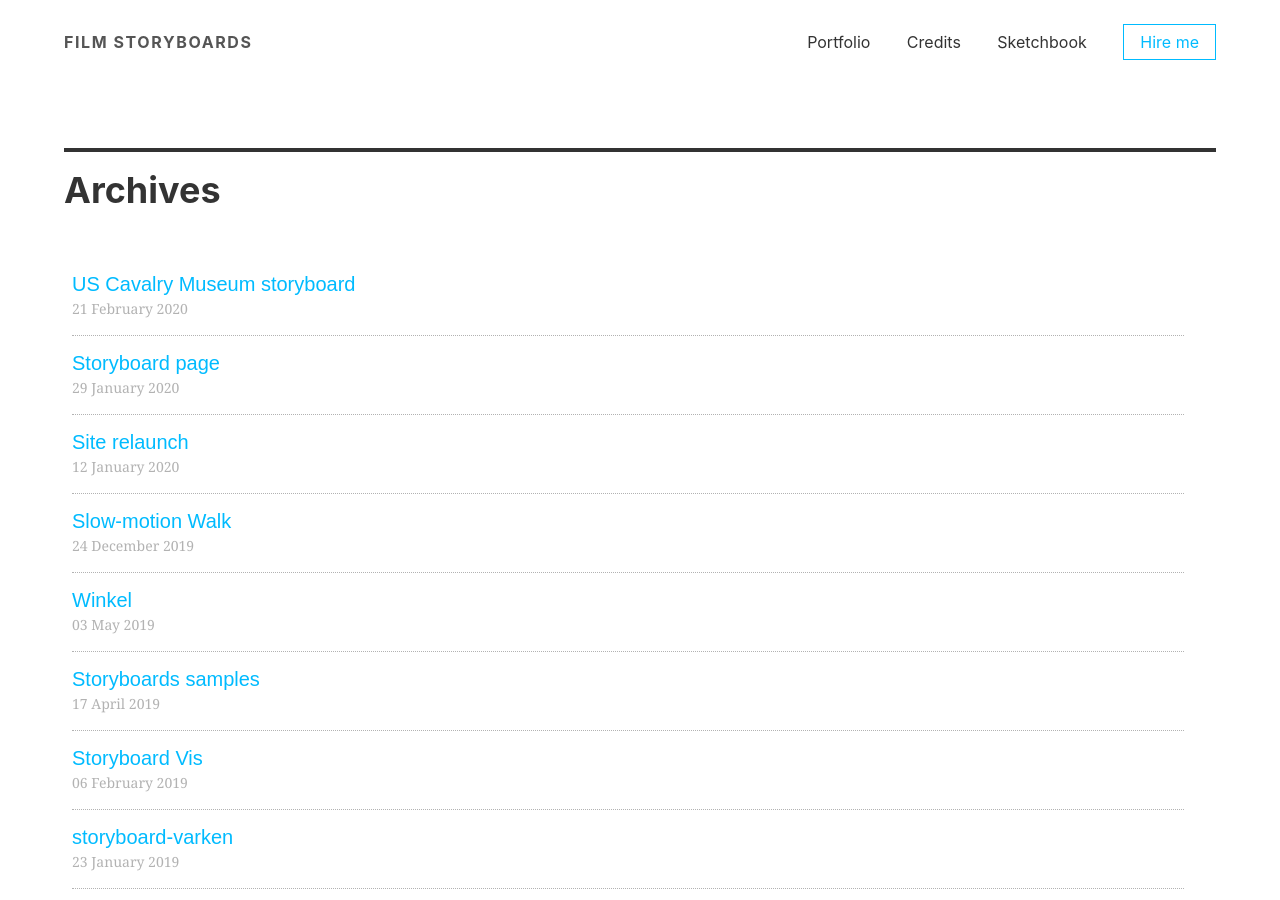
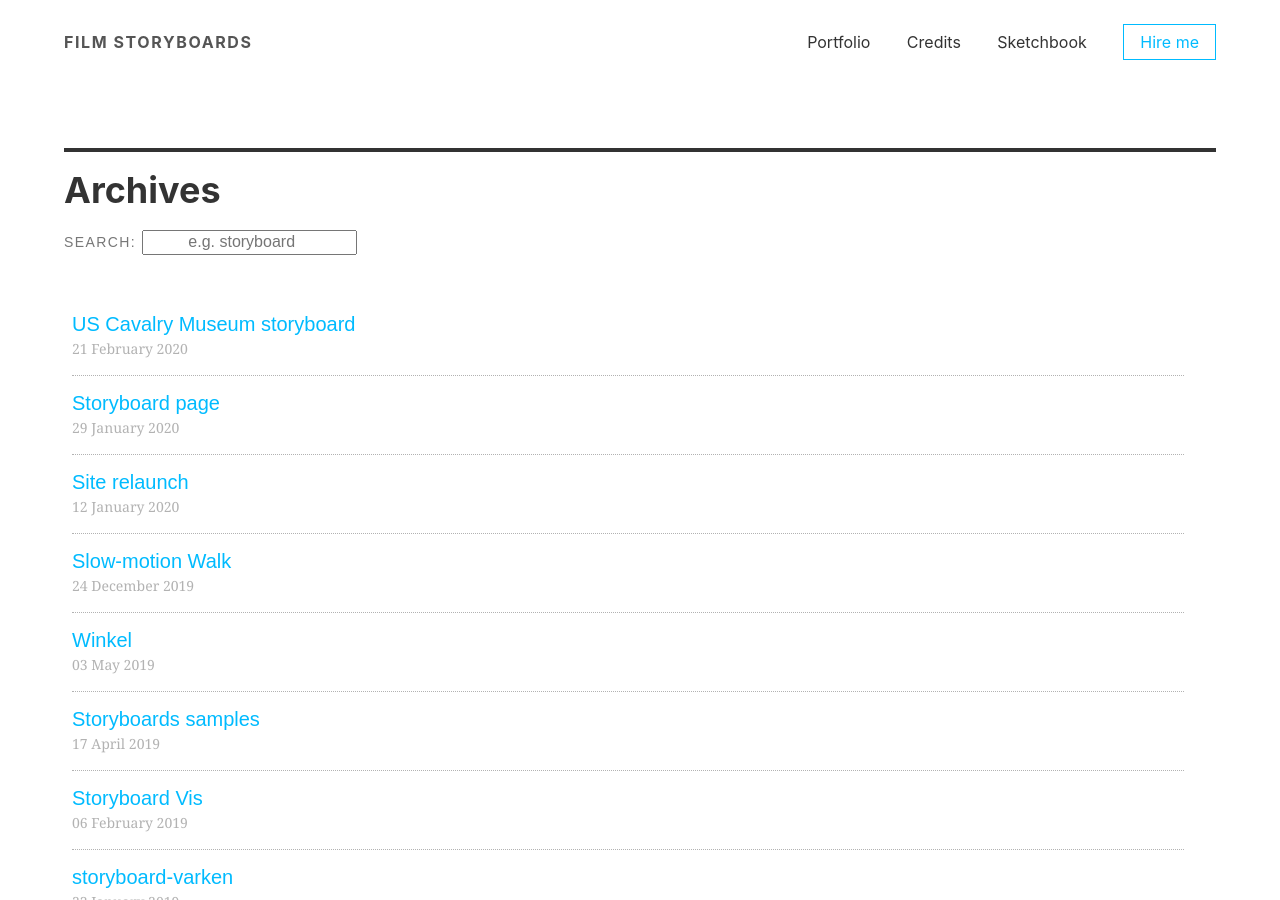
Before and after one commit to YJPL/film-storyboards, a Jekyll site: the page built from _pages/archive.md, in a window 1280 px wide and 900 px high. Built offline with Jekyll 4.4.1, drawn with Linux system fonts in a browser that asks for light colours.

Commit message:
add site-search here

```diff
--- a/_includes/_archives.html
+++ b/_includes/_archives.html
@@ -2,7 +2,7 @@
   <article class="mw9-l f4-ns sans-serif">
   <h1 class="f2 lh-title fw7 mb3 mt0 pt3 bt bw2">Archives</h1>
   <!-- This is where the title: in your front matter gets dropped in.-->
-    <!-- Search isn't exactly include site-search.html here when ready for deployment. -->
+{% include site-search.html %}
   <div class="fl w-100 pa2 pr4-ns">
   <ul class="list pl0">
     {% for post in site.posts %}
```
